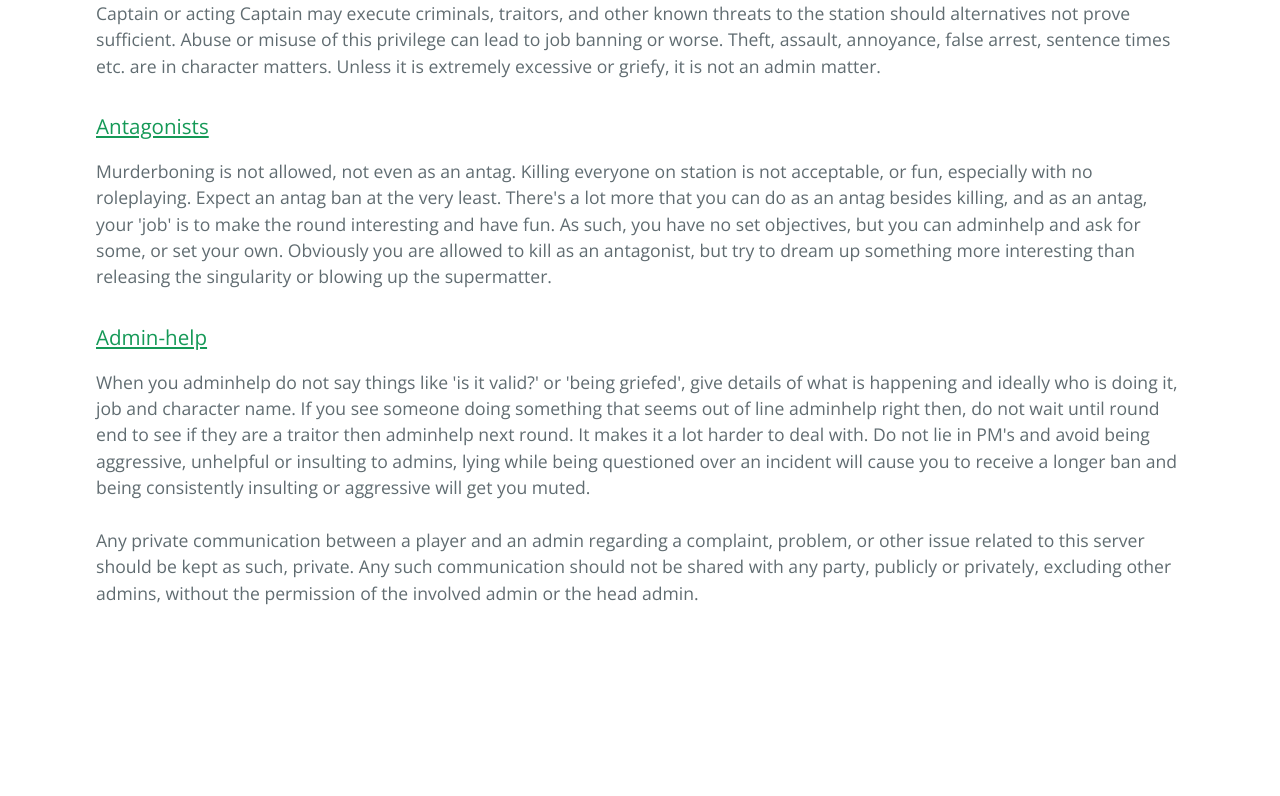
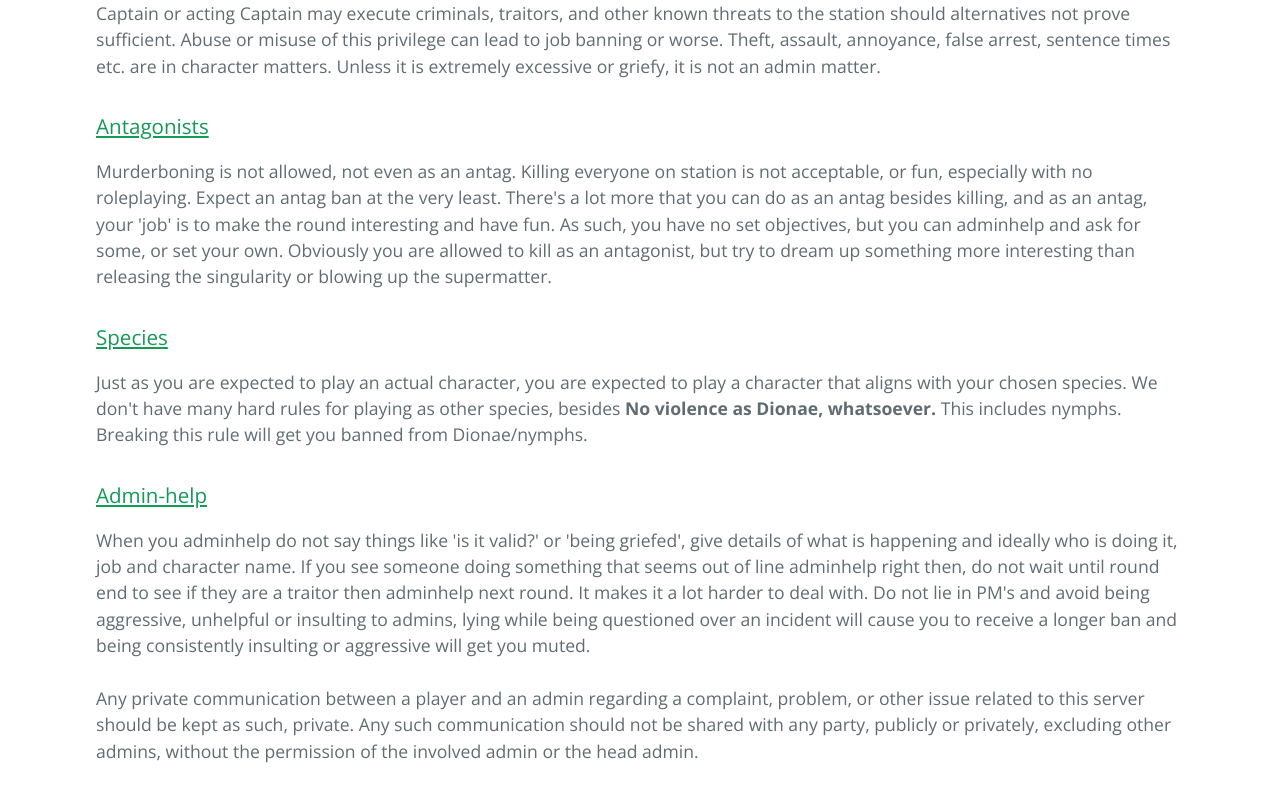
Before and after one commit to UristMcStation/UristMcStation.github.io, a website: page rules.html in a window 1280 px wide. Shown: the part 3485-4281 px from the top of the page. Before the commit the page ends 4123 px from the top, so only its background shows below. Drawn offline with nearby package versions, Linux system fonts and the light colour scheme.

Commit message:
Update rules.html

```diff
--- a/rules.html
+++ b/rules.html
@@ -93,6 +93,10 @@ We exist for a reason, and would like to keep the server fun. We can't predict e
 
 <h3><u>Antagonists</u></h3>
 	Murderboning is not allowed, not even as an antag. Killing everyone on station is not acceptable, or fun, especially with no roleplaying. Expect an antag ban at the very least. There's a lot more that you can do as an antag besides killing, and as an antag, your 'job' is to make the round interesting and have fun. As such, you have no set objectives, but you can adminhelp and ask for some, or set your own. Obviously you are allowed to kill as an antagonist, but try to dream up something more interesting than releasing the singularity or blowing up the supermatter.
+	<br />
+
+<h3><u>Species</u></h3>
+	Just as you are expected to play an actual character, you are expected to play a character that aligns with your chosen species. We don't have many hard rules for playing as other species, besides <b>No violence as Dionae, whatsoever.</b> This includes nymphs. Breaking this rule will get you banned from Dionae/nymphs.
 
 <h3><u>Admin-help</u></h3>
     When you adminhelp do not say things like 'is it valid?' or 'being griefed', give details of what is happening and ideally who is doing it, job and character name.
```
